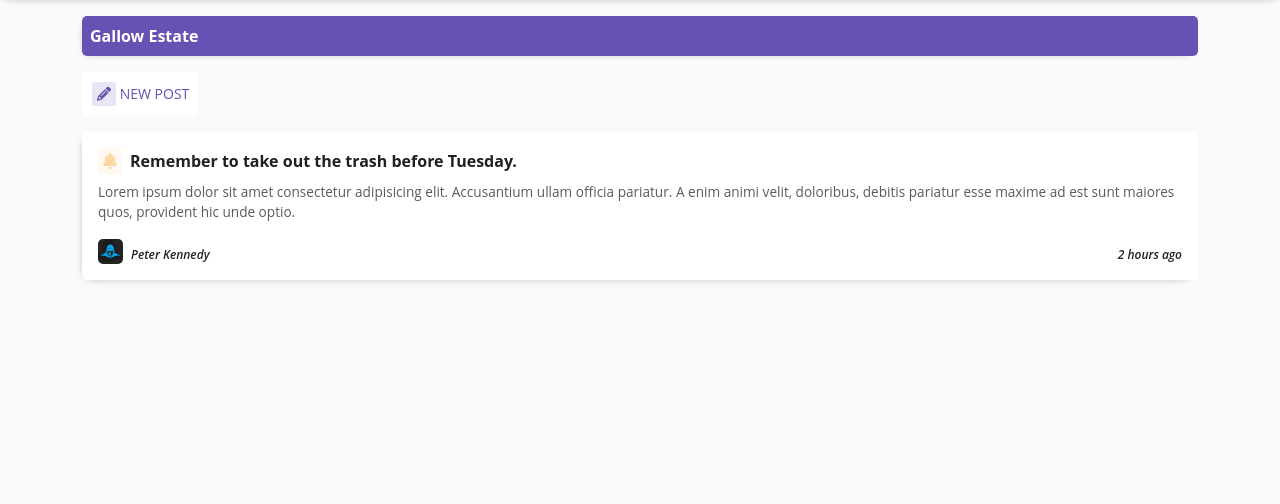
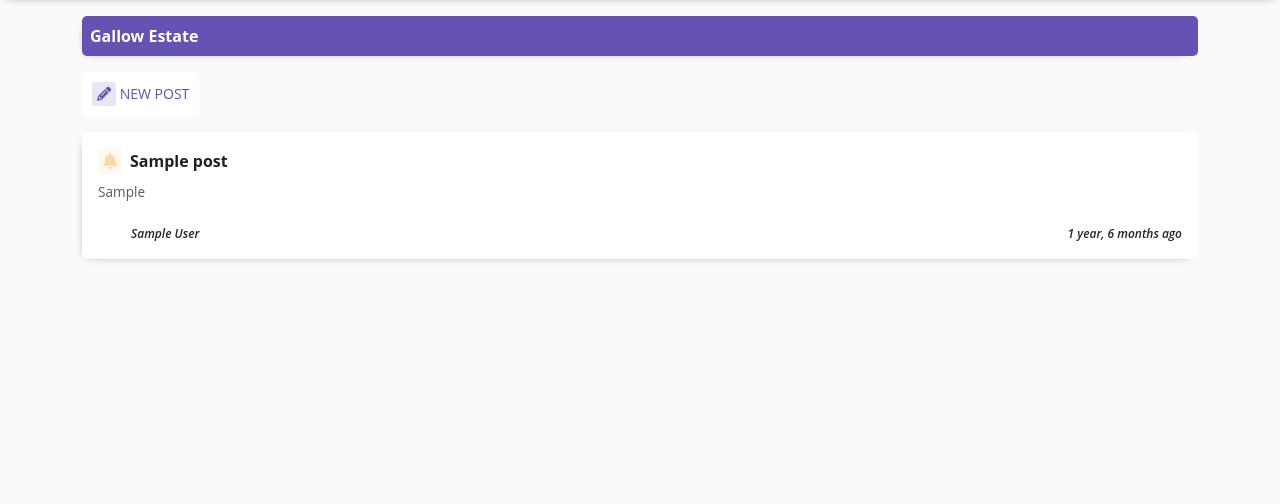
Before and after one commit to peterken674/neighborhood, a Django app: page /feed/ in a window 1280 px wide. Shown: the part 60-564 px from the top of the page. Run offline with Django 3.2, Linux system fonts and the light colour scheme; a user stored in the database is signed in; tables that the repository leaves empty hold one stand-in row (values such as "Sample post"); some libraries are stand-ins or nearby versions.

Commit message:
Add dynamic content to feed and neighborhood templates.

```diff
--- a/neighborhood/admin.py
+++ b/neighborhood/admin.py
@@ -1,9 +1,10 @@
 from django.contrib import admin
 
-from .models import Profile, Gender, Post, Neighborhood, Business
+from .models import Profile, Gender, Post, Neighborhood, Business, PostType
 
 admin.site.register(Profile)
 admin.site.register(Gender)
 admin.site.register(Post)
 admin.site.register(Neighborhood)
 admin.site.register(Business)
+admin.site.register(PostType)
--- a/neighborhood/models.py
+++ b/neighborhood/models.py
@@ -13,8 +13,8 @@
     name = models.CharField(max_length=50)
     location = models.CharField(max_length=50)
     description = models.TextField()
-    health_tell = models.IntegerField(null=True, blank=True)
-    police_number = models.IntegerField(null=True, blank=True)
+    hospital_number = models.CharField(max_length=20, blank=True)
+    police_number = models.CharField(max_length=20, blank=True)
 
     @property
     def occupants_count(self):
@@ -40,14 +40,16 @@
 class Gender(models.Model):
     name = models.CharField(max_length=50)
 
+    def __str__(self):
+        return self.name
+
 class Profile(models.Model):
     user=models.OneToOneField(User,on_delete=models.CASCADE,related_name='profile')
-    name = models.CharField(max_length=50)
     house = models.CharField(max_length=50)
     phase = models.CharField(max_length=50)
     phone = models.CharField(max_length=50)
     gender = models.ForeignKey(Gender, on_delete=models.CASCADE, null=True)
-    profile_picture = CloudinaryField('image')
+    profile_picture = CloudinaryField('image', default='image/upload/v1626430054/default_zogkvr.png')
 
     neighborhood = models.ForeignKey(Neighborhood,on_delete=models.SET_NULL, null=True,related_name='neighbors',blank=True)
 
@@ -75,6 +77,7 @@
     end_day = models.CharField(max_length=50)
     open_time = models.TimeField()
     close_time = models.TimeField()
+    bs_image = CloudinaryField('images', default='image/upload/v1627341811/company_default_qb4ili.png')
 
     user=models.ForeignKey(Profile, on_delete=models.CASCADE)
     neighborhood = models.ForeignKey(Neighborhood, on_delete=models.CASCADE)
@@ -100,6 +103,9 @@
 class PostType(models.Model):
     name = models.CharField(max_length=50)
 
+    def __str__(self):
+        return self.name
+
 class Post(models.Model):
     title = models.CharField(max_length=120, null=True)
     post = models.TextField()
--- a/neighborhood/templates/neighborhood/feed.html
+++ b/neighborhood/templates/neighborhood/feed.html
@@ -9,21 +9,23 @@
     <a id="newPostBtn" class="btn btn-primary btn-sm " href="#" role="button"><i class="fa fa-pencil" aria-hidden="true"></i> New Post</a>
 
     <section id="posts">
+        {% for post in posts %}
         <div class="card post mt-3 p-3">
-            <div class="post-title mb-2"><i class="fa fa-bell me-2" aria-hidden="true"></i><strong>Remember to take out the trash before Tuesday.</strong></div>
+            <div class="post-title mb-2"><i class="fa fa-bell me-2" aria-hidden="true"></i><strong>{{ post.title }}</strong></div>
             <div class="post-content mb-3">
-                Lorem ipsum dolor sit amet consectetur adipisicing elit. Accusantium ullam officia pariatur. A enim animi velit, doloribus, debitis pariatur esse maxime ad est sunt maiores quos, provident hic unde optio.
+                {{ post.post }}
             </div>
             <div class="post-footer d-flex justify-content-between align-items-end">
                 <div class="post-user d-flex align-items-end">
                     <div class="profile-pic">
-                        <img src="{% static 'img/profile.jpg'%}" alt="" class="img-fluid img-responsive">
+                        <img src="{{ post.user.profile_picture.url }}" alt="" class="img-fluid img-responsive">
                     </div>
-                    <div class="profile-name mx-2">Peter Kennedy</div>
+                    <div class="profile-name mx-2">{{ post.user.user.first_name}} {{ post.user.user.last_name}}</div>
                 </div>
-                <div class="post-date">2 hours ago</div>
+                <div class="post-date">{{ post.date | timesince }} ago</div>
             </div>
         </div>
+        {% endfor %}
     </section>
 </main>
 {%endblock%}
--- a/neighborhood/templates/neighborhood/index.html
+++ b/neighborhood/templates/neighborhood/index.html
@@ -15,8 +15,10 @@
                     curabitur.
                     Cursus lorem platea placerat metus malesuada lacus, sapien dignissim ut. </div>
                 <div id="headerCTA">
-                    <a href=""><button type="button" class="btn btn-primary" id="signUpButton">Sign Up</button></a>
-                    <a href=""><button type="button" class="btn btn-outline-primary" id="signInButton">Sign In</button></a>
+                    <a href="{% url 'register'%}"><button type="button" class="btn btn-primary" id="signUpButton">Sign
+                            Up</button></a>
+                    <a href="{% url 'login'%}"><button type="button" class="btn btn-outline-primary"
+                            id="signInButton">Sign In</button></a>
                 </div>
             </div>
         </div>
--- a/neighborhood/views.py
+++ b/neighborhood/views.py
@@ -1,31 +1,43 @@
 from django.shortcuts import render, redirect
 from django.contrib.auth import authenticate, login, logout
+from . import models
 from .forms import CreateUserForm
 from django.contrib import messages
+from django.contrib.auth.decorators import login_required
+
 
 
 def index(request):
 
     return render(request, 'neighborhood/index.html')
 
+@login_required(login_url='login')
 def feed(request):
+    current_user = request.user.profile
+    posts = models.Post.objects.filter(hood=current_user.neighborhood)
 
     title = 'Feed'
     context = {
         'title': title,
+        'posts': posts,
     }
 
     return render(request, 'neighborhood/feed.html',context)
 
+@login_required(login_url='login')
 def businesses(request):
+    current_user = request.user.profile
+    businesses = models.Business.objects.filter(neighborhood=current_user.neighborhood)
 
     title = 'Businesses'
     context = {
         'title': title,
+        'businesses':businesses,
     }
 
     return render(request, 'neighborhood/businesses.html', context)
 
+@login_required(login_url='login')
 def neighborhood(request):
 
     title = 'Neighborhood'
@@ -35,6 +47,7 @@
 
     return render(request, 'neighborhood/neighborhood.html', context)
 
+@login_required(login_url='login')
 def profile(request):
 
     title = 'Profile'
@@ -76,11 +89,17 @@
 
             if user is not None:
                 login(request, user)
-                return redirect('/')
+                nxt = request.GET.get("next", None)
+                url = '/auth/login/'
+                if nxt is not None:
+                    url += '?next=' + nxt
+
+                return redirect(url)
+
             else:
                 messages.info(request, 'Username or password is incorrect.')
-
-    context = {}
+    title = 'Login'
+    context = {'title':title}
     return render(request, 'auth/login.html', context)
 
 def logout_user(request):
```
Also changed, not shown: neighborhood/templates/neighborhood/businesses.html (+8 -5 lines), neighborhood/migrations/0006_rename_health_tell_neighborhood_hospital_number.py (added), neighborhood/migrations/0007_auto_20210726_2233.py (added), neighborhood/migrations/0008_auto_20210726_2234.py (added), neighborhood/migrations/0009_remove_profile_name.py (added), neighborhood/migrations/0010_auto_20210727_0226.py (added), static/img/company_default.png (added).
